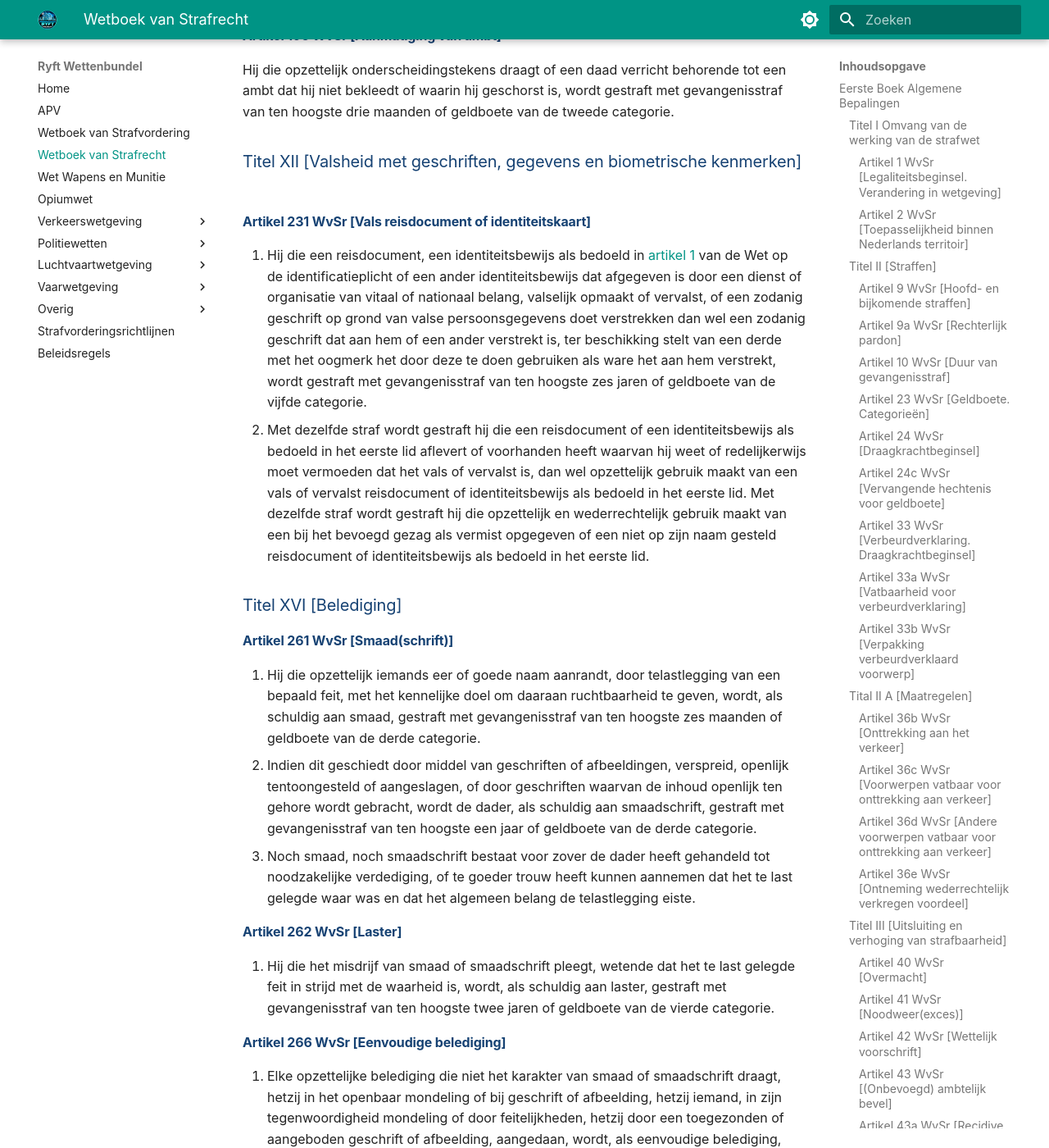
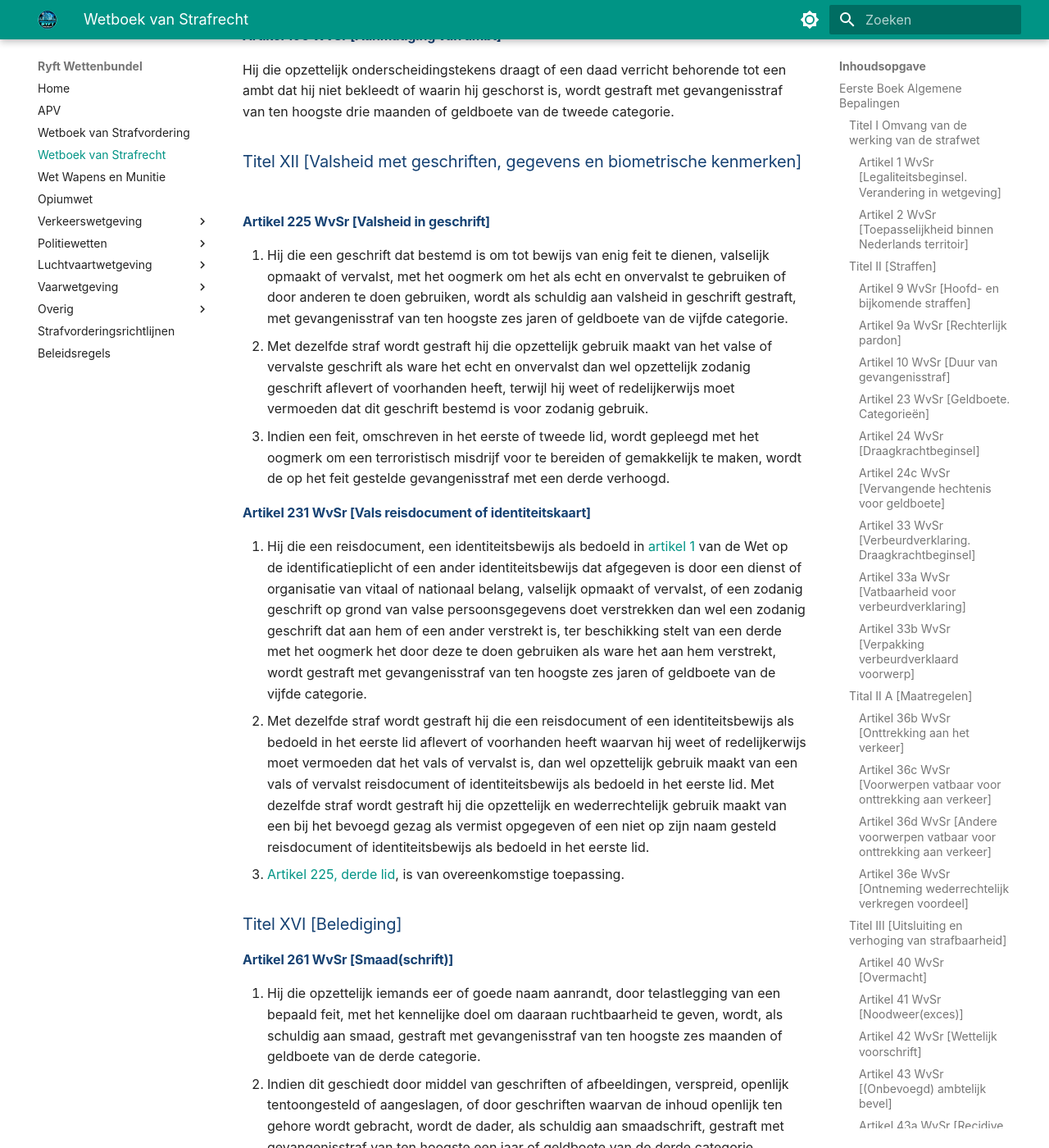
Before and after one commit to that-edward/wetten-ryft-backup, an MkDocs documentation site: the page built from docs/wetboek-van-strafrecht.md, in a window 1280 px wide and 1400 px high, scrolled down 21771 px. Shown: the whole window at 82% size. Built offline with MkDocs 1.6.1 and Material for MkDocs 9.7.7, drawn with Linux system fonts in a browser that asks for light colours; some web fonts are replaced.

Commit message:
feat(Sr):valsheid in geschrift

```diff
--- a/docs/wetboek-van-strafrecht.md
+++ b/docs/wetboek-van-strafrecht.md
@@ -514,10 +514,17 @@ Hij die opzettelijk onderscheidingstekens draagt of een daad verricht behorende
 
 ### Titel XII [Valsheid met geschriften, gegevens en biometrische kenmerken]
 
+#### Artikel 225 WvSr [Valsheid in geschrift]
+
+1. Hij die een geschrift dat bestemd is om tot bewijs van enig feit te dienen, valselijk opmaakt of vervalst, met het oogmerk om het als echt en onvervalst te gebruiken of door anderen te doen gebruiken, wordt als schuldig aan valsheid in geschrift gestraft, met gevangenisstraf van ten hoogste zes jaren of geldboete van de vijfde categorie.
+2. Met dezelfde straf wordt gestraft hij die opzettelijk gebruik maakt van het valse of vervalste geschrift als ware het echt en onvervalst dan wel opzettelijk zodanig geschrift aflevert of voorhanden heeft, terwijl hij weet of redelijkerwijs moet vermoeden dat dit geschrift bestemd is voor zodanig gebruik.
+3. Indien een feit, omschreven in het eerste of tweede lid, wordt gepleegd met het oogmerk om een terroristisch misdrijf voor te bereiden of gemakkelijk te maken, wordt de op het feit gestelde gevangenisstraf met een derde verhoogd.
+
 #### Artikel 231 WvSr [Vals reisdocument of identiteitskaart]
 
 1. Hij die een reisdocument, een identiteitsbewijs als bedoeld in [artikel 1](overig/wet-op-de-identificatieplicht.md#artikel-1-wid) van de Wet op de identificatieplicht of een ander identiteitsbewijs dat afgegeven is door een dienst of organisatie van vitaal of nationaal belang, valselijk opmaakt of vervalst, of een zodanig geschrift op grond van valse persoonsgegevens doet verstrekken dan wel een zodanig geschrift dat aan hem of een ander verstrekt is, ter beschikking stelt van een derde met het oogmerk het door deze te doen gebruiken als ware het aan hem verstrekt, wordt gestraft met gevangenisstraf van ten hoogste zes jaren of geldboete van de vijfde categorie.
 2. Met dezelfde straf wordt gestraft hij die een reisdocument of een identiteitsbewijs als bedoeld in het eerste lid aflevert of voorhanden heeft waarvan hij weet of redelijkerwijs moet vermoeden dat het vals of vervalst is, dan wel opzettelijk gebruik maakt van een vals of vervalst reisdocument of identiteitsbewijs als bedoeld in het eerste lid. Met dezelfde straf wordt gestraft hij die opzettelijk en wederrechtelijk gebruik maakt van een bij het bevoegd gezag als vermist opgegeven of een niet op zijn naam gesteld reisdocument of identiteitsbewijs als bedoeld in het eerste lid.
+3. [Artikel 225, derde lid](#artikel-225-wvsr-valsheid-in-geschrift), is van overeenkomstige toepassing.
 
 ### Titel XVI [Belediging]
 
```
